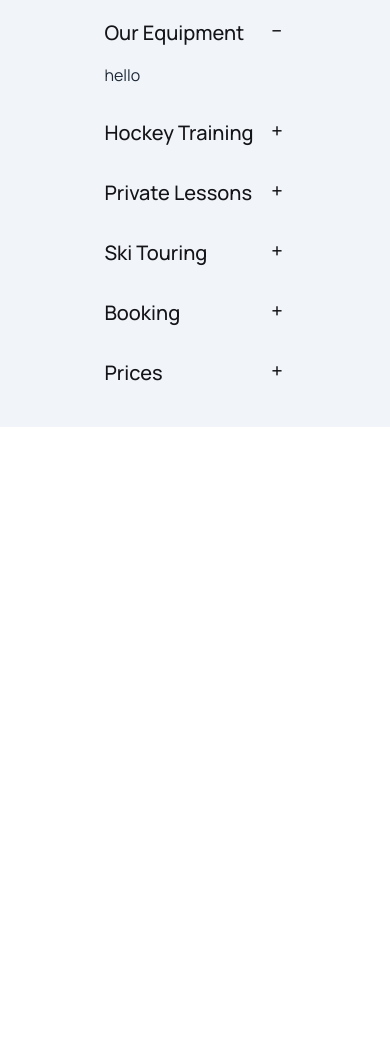
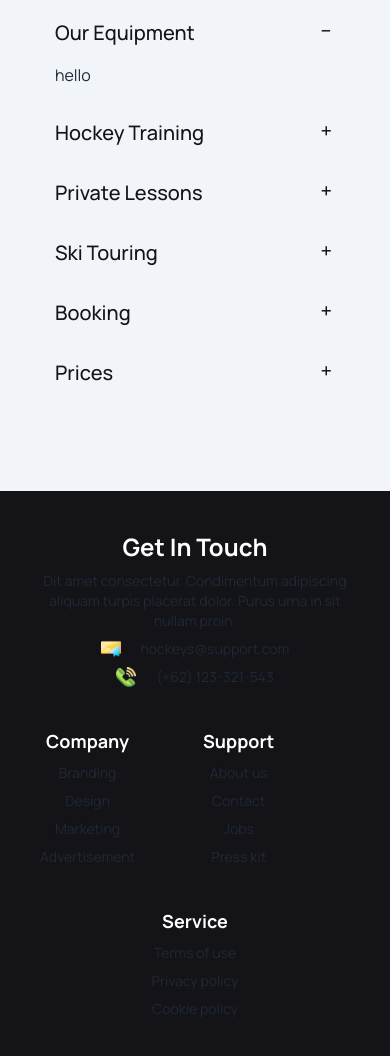
Before and after one commit to EZAZ324/Hockeys, a plain HTML site: page index.html in a window 390 px wide. Shown: the part 3326-4382 px from the top of the page. Before the commit the page ends 3753 px from the top, so only its background shows below. Drawn offline with nearby package versions, Linux system fonts and the light colour scheme.

Commit message:
responsive footer added

```diff
--- a/index.html
+++ b/index.html
@@ -199,7 +199,7 @@
                     adipiscing aliquam turpis placerat dolor. Purus urna in sit nullam proin. </p>
             </div>
 
-            <div class="flex flex-col lg:flex-row gap-6 items-center">
+            <div class="flex flex-col lg:flex-row gap-6 lg:items-center">
                 <div>
                     <img src="Images/11.png" alt="">
                 </div>
@@ -266,8 +266,42 @@
     </main>
     <!-- main ends -->
 
+
     <!--  footer starts -->
-    <footer></footer>
+        <footer class="footer grid-cols-2 lg:grid-cols-5 p-10 bg-[#131318] text-base-content mt-16">
+            <aside class="col-span-2 place-items-center lg:place-items-start">
+               <h3 class="text-[#FFF] font-extrabold text-2xl">Get In Touch</h3>
+                <p class="text-center lg:text-start lg:w-[70%]">Dit amet consectetur. Condimentum   adipiscing aliquam turpis placerat dolor. Purus  urna in sit nullam proin. </p>
+                <div class="flex items-center gap-5">
+                    <img src="Images/Group 1171275318.png" alt="" class="h-5 w-5">
+                    <p>hockeys@support.com</p>
+                </div>
+                <div class="flex items-center gap-5">
+                    <img src="Images/Group 1171275317.png" alt="" class="h-5 w-5">
+                    <p>(+62) 123-321-543</p>
+                </div>
+            </aside>
+            <nav class="place-items-center lg:place-items-start">
+              <header class=" text-[#FFF] font-bold text-lg">Company</header>
+              <a class="link link-hover">Branding</a>
+              <a class="link link-hover">Design</a>
+              <a class="link link-hover">Marketing</a>
+              <a class="link link-hover">Advertisement</a>
+            </nav>
+            <nav class="place-items-center lg:place-items-start">
+              <header class="text-[#FFF] font-bold text-lg">Support</header>
+              <a class="link link-hover">About us</a>
+              <a class="link link-hover">Contact</a>
+              <a class="link link-hover">Jobs</a>
+              <a class="link link-hover">Press kit</a>
+            </nav>
+            <nav class="col-span-2 lg:col-span-1 mx-auto place-items-center lg:place-items-start">
+              <header class="text-[#FFF] font-bold text-lg">Service</header>
+              <a class="link link-hover">Terms of use</a>
+              <a class="link link-hover">Privacy policy</a>
+              <a class="link link-hover">Cookie policy</a>
+            </nav>
+          </footer>
     <!-- footer ends -->
 </body>
 
```
